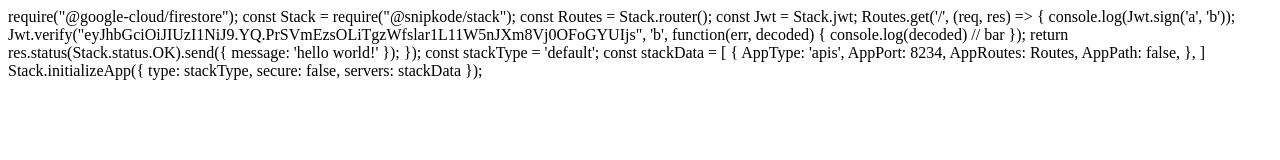
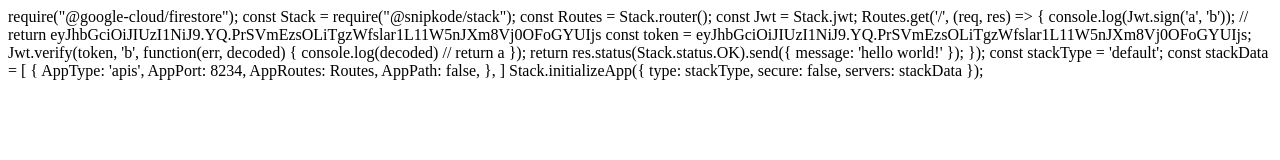
Before and after one commit to admhabits/snipkode-stack, a plain HTML site: page index.html in a window 1280 px wide. Drawn offline with Linux system fonts and the light colour scheme; a script that the page names is missing.

Commit message:
Update index.html

```diff
--- a/index.html
+++ b/index.html
@@ -8,8 +8,7 @@
 </head>
 <body>
     <!-- Insert this line in your HTML. -->
-<script src="https://embed.runkit.com"
-data-element-id="my-element"></script>
+<script async src="https://embed.runkit.com" data-element-id="my-element"></script>
 
 <!-- anywhere else on your page -->
 <div id="my-element">
@@ -20,9 +19,10 @@ const Routes = Stack.router();
 const Jwt = Stack.jwt;
 
 Routes.get('/', (req, res) => {
-console.log(Jwt.sign('a', 'b'));
-Jwt.verify("eyJhbGciOiJIUzI1NiJ9.YQ.PrSVmEzsOLiTgzWfslar1L11W5nJXm8Vj0OFoGYUIjs", 'b', function(err, decoded) {
-console.log(decoded) // bar
+    console.log(Jwt.sign('a', 'b')); // return eyJhbGciOiJIUzI1NiJ9.YQ.PrSVmEzsOLiTgzWfslar1L11W5nJXm8Vj0OFoGYUIjs
+    const token = eyJhbGciOiJIUzI1NiJ9.YQ.PrSVmEzsOLiTgzWfslar1L11W5nJXm8Vj0OFoGYUIjs;
+    Jwt.verify(token, 'b', function(err, decoded) {
+        console.log(decoded) // return a
     });
    return res.status(Stack.status.OK).send({
         message: 'hello world!'
```
Lines whose indentation alone changed are shown as unchanged.
